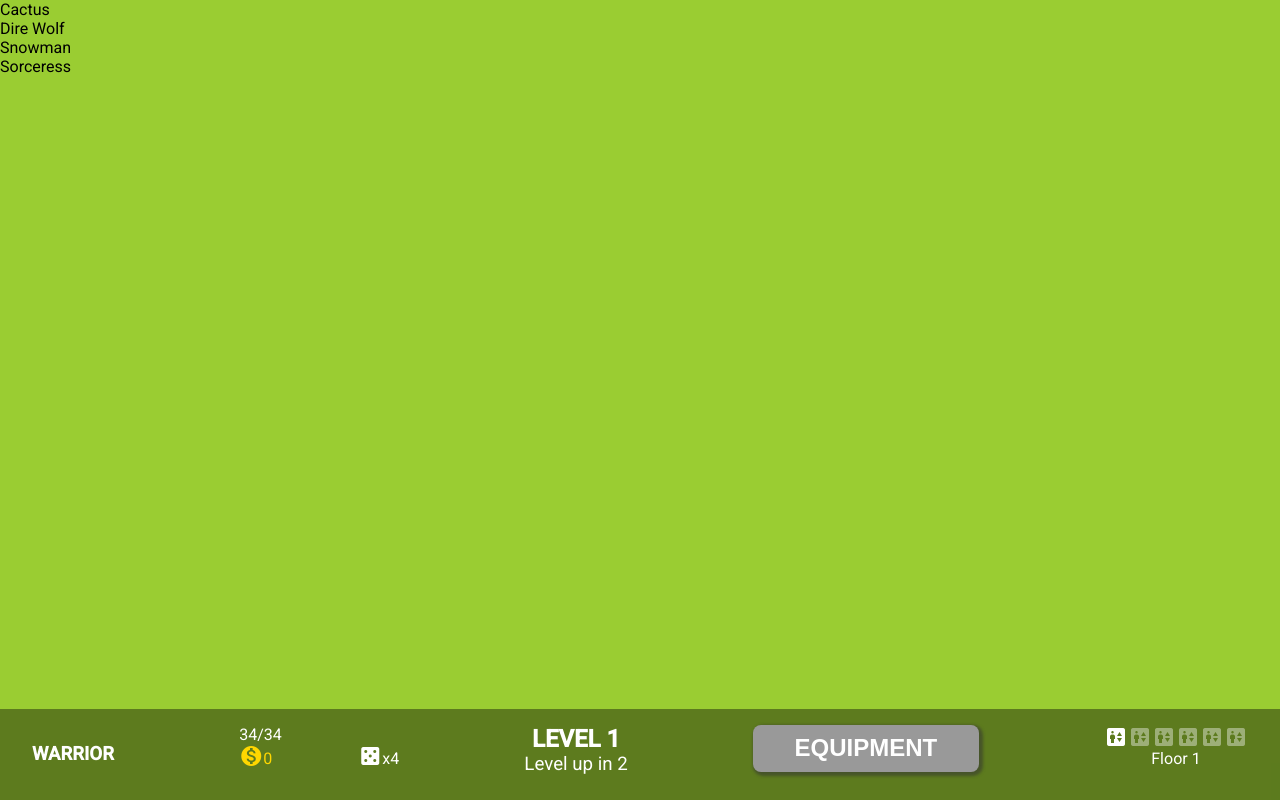
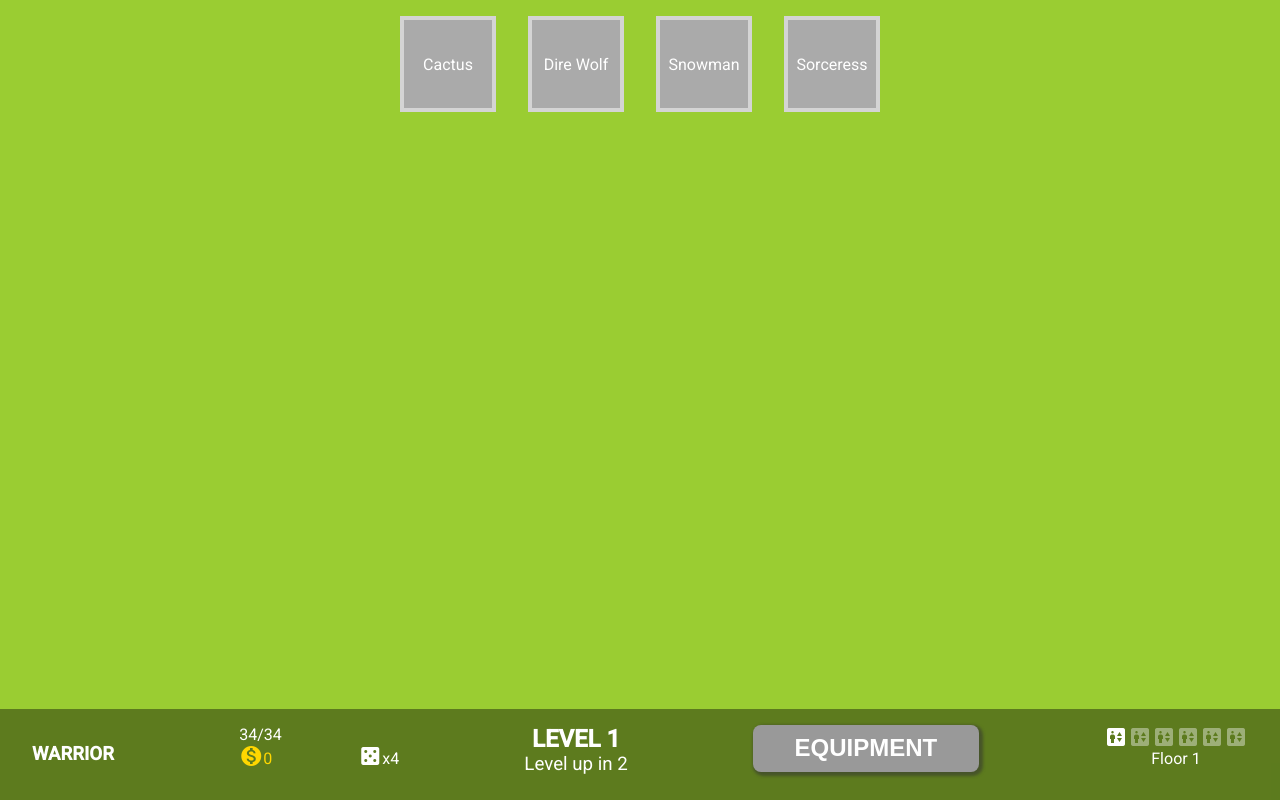
Before and after one commit to akmalkrmv/dungeons, an Angular app: page /level in a window 1280 px wide. Built offline with nearby package versions, Linux system fonts and the light colour scheme.

Commit message:
finish battle actions

```diff
--- a/src/app/battle/finish/loss/loss.component.html
+++ b/src/app/battle/finish/loss/loss.component.html
@@ -1 +1,2 @@
 <h2 class="title">You lost!</h2>
+<button class="btn" routerLink="/level">OK</button>
--- a/src/app/battle/finish/victory/victory.component.html
+++ b/src/app/battle/finish/victory/victory.component.html
@@ -1 +1,2 @@
 <h2 class="title">You won!</h2>
+<button class="btn" routerLink="/level">OK</button>
--- a/src/app/menu/choose-character/choose-character.component.ts
+++ b/src/app/menu/choose-character/choose-character.component.ts
@@ -14,6 +14,6 @@ export class ChooseCharacterComponent {
   constructor(private playerService: PlayerService, private router: Router) {}
 
   start() {
-    this.router.navigateByUrl('/battle');
+    this.router.navigateByUrl('/level');
   }
 }
--- a/src/app/menu/level/level.component.html
+++ b/src/app/menu/level/level.component.html
@@ -1,5 +1,7 @@
 <section>
-  <div *ngFor="let enemy of enemies$ | async" class="enemy">{{ enemy.name }}</div>
+  <div class="enemy-list">
+    <div *ngFor="let enemy of enemies$ | async" class="enemy" (click)="startBattle(enemy)">{{ enemy.name }}</div>
+  </div>
 </section>
 <section></section>
 <section><app-level-stats></app-level-stats></section>
--- a/src/app/menu/level/level.component.scss
+++ b/src/app/menu/level/level.component.scss
@@ -5,4 +5,30 @@
   width: 100%;
   height: 100vh;
   background-color: yellowgreen;
+
+  .enemy-list {
+    display: grid;
+    grid-auto-flow: column;
+    justify-content: center;
+    gap: 2rem;
+    padding: 1rem;
+
+    .enemy {
+      width: 6rem;
+      aspect-ratio: 1;
+      display: grid;
+      place-items: center;
+      color: white;
+      background-color: #aaa;
+      border: 4px solid hsla(0, 0%, 100%, 0.5);
+      cursor: pointer;
+
+      &:hover {
+        border: 4px solid hsla(0, 0%, 100%, 0.8);
+      }
+      &.active {
+        border: 4px solid white;
+      }
+    }
+  }
 }
--- a/src/app/menu/level/level.component.ts
+++ b/src/app/menu/level/level.component.ts
@@ -1,7 +1,9 @@
 import { Component, OnInit } from '@angular/core';
+import { Router } from '@angular/router';
 import { BehaviorSubject } from 'rxjs';
 import { ENEMIES } from 'src/app/data';
 import { IPlayer } from 'src/app/models/player';
+import { PlayerService } from 'src/app/services/player.service';
 
 @Component({
   selector: 'app-level',
@@ -12,7 +14,12 @@ export class LevelComponent implements OnInit {
   enemies$ = new BehaviorSubject<IPlayer[]>(Object.values(ENEMIES));
   chests$ = new BehaviorSubject<any[]>([]);
 
-  constructor() {}
+  constructor(private playerService: PlayerService, private router: Router) {}
 
   ngOnInit(): void {}
+
+  startBattle(enemy: IPlayer) {
+    this.playerService.enemy$.next(enemy);
+    this.router.navigateByUrl('/battle');
+  }
 }
```
